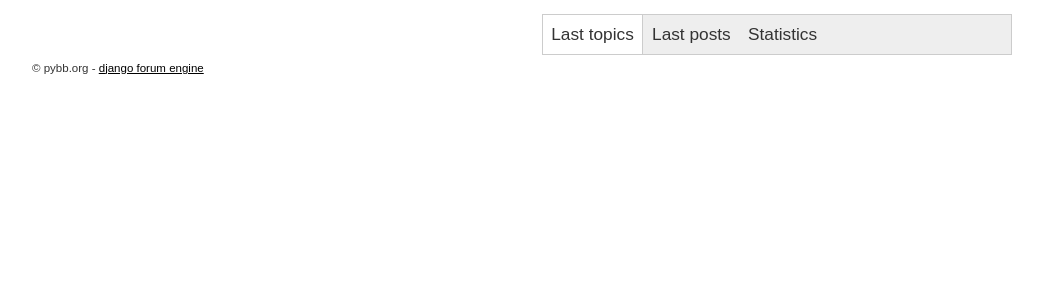
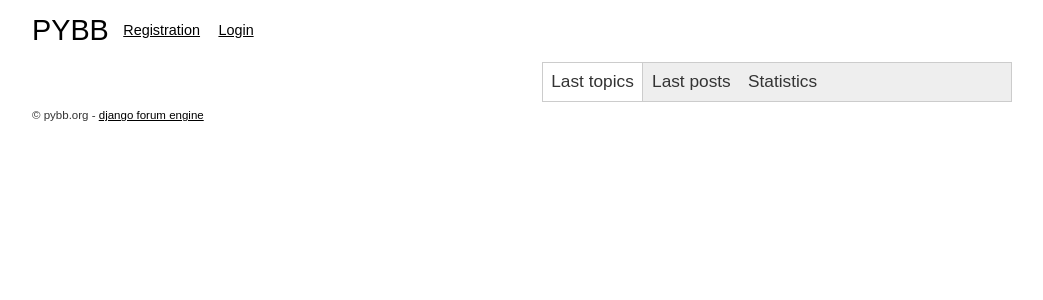
Before and after one commit to hovel/pybbm, a Django app: template templates/pybb/index.html in a window 1280 px wide. Shown: the top 300 px of the page, without its empty margins (118-1161 px from the left). Run offline with Django 3.2, Linux system fonts and the light colour scheme; the template is opened without the code that fills it, so the values that code supplies are empty; parts of the project's set-up code (start-up, migrations or seed data) failed here and were passed over; some libraries are stand-ins or nearby versions.

Commit message:
final steps in renaming board app to pybb!

```diff
--- a/pybb/admin.py
+++ b/pybb/admin.py
@@ -1,6 +1,6 @@
 # -*- coding: utf-8
 from django.contrib import admin
-from board.models import Category, Forum, Topic, Post
+from pybb.models import Category, Forum, Topic, Post
 
 class CategoryAdmin(admin.ModelAdmin):
     list_display = ['name', 'position', 'forum_count']
--- a/pybb/forms.py
+++ b/pybb/forms.py
@@ -1,6 +1,6 @@
 from django import forms
 
-from board.models import Topic, Post
+from pybb.models import Topic, Post
 
 class AddPostForm(forms.ModelForm):
     name = forms.CharField()
--- a/pybb/templatetags/board_extras.py
+++ b/pybb/templatetags/pybb_extras.py
@@ -13,12 +13,12 @@ register = template.Library()
 @register.filter
 def profile_link(user):
     data = u'<a href="%s">%s</a>' % (\
-        reverse('board_profile', args=[user.username]), user.username)
+        reverse('pybb_profile', args=[user.username]), user.username)
     return mark_safe(data)
 
 
 @register.filter
-def board_time(time):
+def pybb_time(time):
     delta = datetime.now() - time
     today = datetime.now().replace(hour=0, minute=0, second=0)
     yesterday = today - timedelta(days=1)
@@ -36,7 +36,7 @@ def board_time(time):
 
 
 # TODO: this old code requires refactoring
-@register.inclusion_tag('board/pagination.html',takes_context=True)
+@register.inclusion_tag('pybb/pagination.html',takes_context=True)
 def pagination(context, adjacent_pages=5):
     """
     Return the list of A tags with links to pages.
--- a/pybb/urls.py
+++ b/pybb/urls.py
@@ -1,6 +1,6 @@
 from django.conf.urls.defaults import *
 
-from board import views
+from pybb import views
 
 urlpatterns = patterns('',
     url('^$', views.index, name='index'),
@@ -11,5 +11,5 @@ urlpatterns = patterns('',
         {'topic_id': None}, name='add_topic'),
     url('^topic/(?P<topic_id>\d+)/post/add/$', views.add_post,
         {'forum_id': None}, name='add_post'),
-    url('^user/(?P<username>\w+)/$', views.user, name='board_profile'),
+    url('^user/(?P<username>\w+)/$', views.user, name='pybb_profile'),
 )
--- a/settings.py
+++ b/settings.py
@@ -84,7 +84,7 @@ INSTALLED_APPS = (
     'django.contrib.sites',
     'django.contrib.admin',
     'django.contrib.admindocs',
-    'board',
+    'pybb',
     'account',
 )
 
--- a/templates/base.html
+++ b/templates/base.html
@@ -18,7 +18,7 @@
 <body>
     <div class="head_box">
         <div class="head main-box">
-            {% include 'board/head.html' %}
+            {% include 'pybb/head.html' %}
         </div>
     </div>
 
--- a/templates/pybb/add_post.html
+++ b/templates/pybb/add_post.html
@@ -1,5 +1,5 @@
 {% extends 'base.html' %}
-{% load board_extras %}
+{% load pybb_extras %}
 
 {% block content %}
 <div class="crumbs">
--- a/templates/pybb/category.html
+++ b/templates/pybb/category.html
@@ -1,5 +1,5 @@
 {% extends 'base.html' %}
-{% load board_extras %}
+{% load pybb_extras %}
 
 {% block content %}
 <div class="crumbs">
--- a/templates/pybb/forum.html
+++ b/templates/pybb/forum.html
@@ -1,5 +1,5 @@
 {% extends 'base.html' %}
-{% load board_extras %}
+{% load pybb_extras %}
 
 {% block content %}
 <div class="crumbs">
--- a/templates/pybb/head.html
+++ b/templates/pybb/head.html
@@ -1,4 +1,4 @@
-{% load board_extras %}
+{% load pybb_extras %}
 <div class="logo">
     <a href="{% url index %}">PYBB</a>
 </div>
--- a/templates/pybb/index.html
+++ b/templates/pybb/index.html
@@ -1,6 +1,6 @@
 {% extends 'base.html' %}
-{% load board_extras %}
-{% load board_extras %}
+{% load pybb_extras %}
+{% load pybb_extras %}
 
 {% block content %}
 <div class="index">
@@ -44,7 +44,7 @@
                 &rarr;
                 <span class="author">{{ topic.user|profile_link }}</span>
                 &rarr;
-                <span class="time">{{ topic.created|board_time }}</span>
+                <span class="time">{{ topic.created|pybb_time }}</span>
                 </li>
                 {% endfor %}
             </ul>
@@ -55,7 +55,7 @@
                 &rarr;
                 <span class="author">{{ topic.user|profile_link }}</span>
                 &rarr;
-                <span class="time">{{ topic.updated|board_time }}</span>
+                <span class="time">{{ topic.updated|pybb_time }}</span>
                 </li>
                 {% endfor %}
             </ul>
--- a/templates/pybb/topic.html
+++ b/templates/pybb/topic.html
@@ -1,6 +1,6 @@
 {% extends 'base.html' %}
-{% load board_extras %}
-{% load board_extras %}
+{% load pybb_extras %}
+{% load pybb_extras %}
 
 {% block content %}
 <div class="crumbs">
@@ -15,7 +15,7 @@
                 <div class="info">
                     <span class="author">{{ post.user|profile_link }}</span>
                     &rarr;
-                    <span class="time">{{ post.created|board_time }}</span>
+                    <span class="time">{{ post.created|pybb_time }}</span>
                 </div>
                 <div class="content">
                     {{ post.body }}
--- a/templates/pybb/user.html
+++ b/templates/pybb/user.html
@@ -1,5 +1,5 @@
 {% extends 'base.html' %}
-{% load board_extras %}
+{% load pybb_extras %}
 
 {% block content %}
 <h1>Информация о пользователе {{ profile.username }}</h1>
--- a/urls.py
+++ b/urls.py
@@ -10,7 +10,7 @@ urlpatterns = patterns('',
     (r'^$', redirect_to, {'url': '/forum/'}),
     (r'^admin/(.*)', admin.site.root),
     (r'', include('account.urls')),
-    (r'^forum/', include('board.urls')),
+    (r'^forum/', include('pybb.urls')),
     (r'', include('debug.urls')),
 )
 
```
Also changed, not shown: pybb/views.py (+9 -9 lines), 1 other file.
